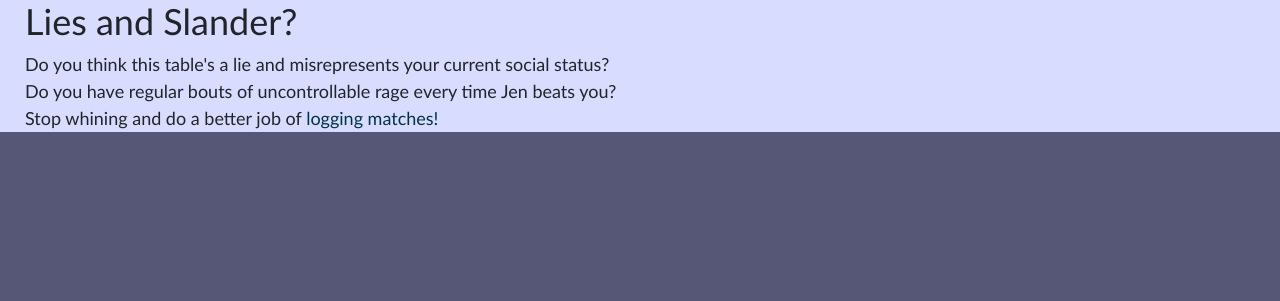
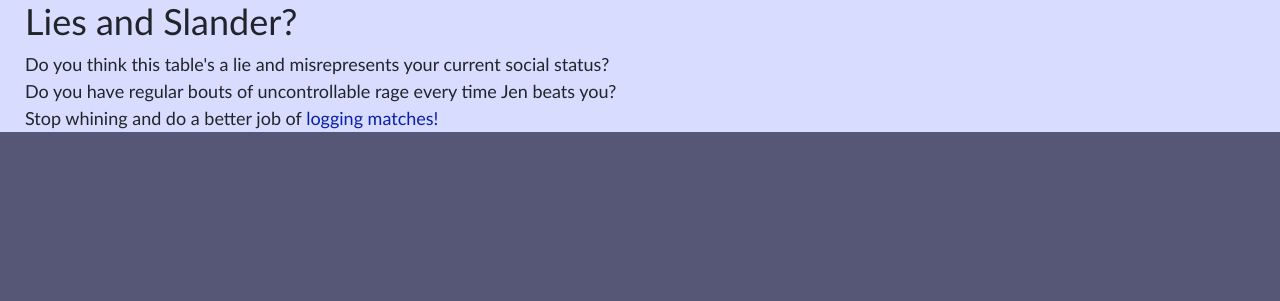
Before and after one commit to kiwidamien/pingpongslam, a Flask app: page /leaderboard/ in a window 1280 px wide. Shown: the part 201-502 px from the top of the page. Run offline with Flask 2, Linux system fonts and the light colour scheme; data that the repository does not hold is empty; some libraries are stand-ins or nearby versions.

Commit message:
Color for links

```diff
--- a/Flask/static/css/style.css
+++ b/Flask/static/css/style.css
@@ -54,5 +54,5 @@ tr:nth-child(even){
 
 a{
     /* border: 1px solid; */
-    color: #003249;
+    color: #0a1fa8;
 }
```
